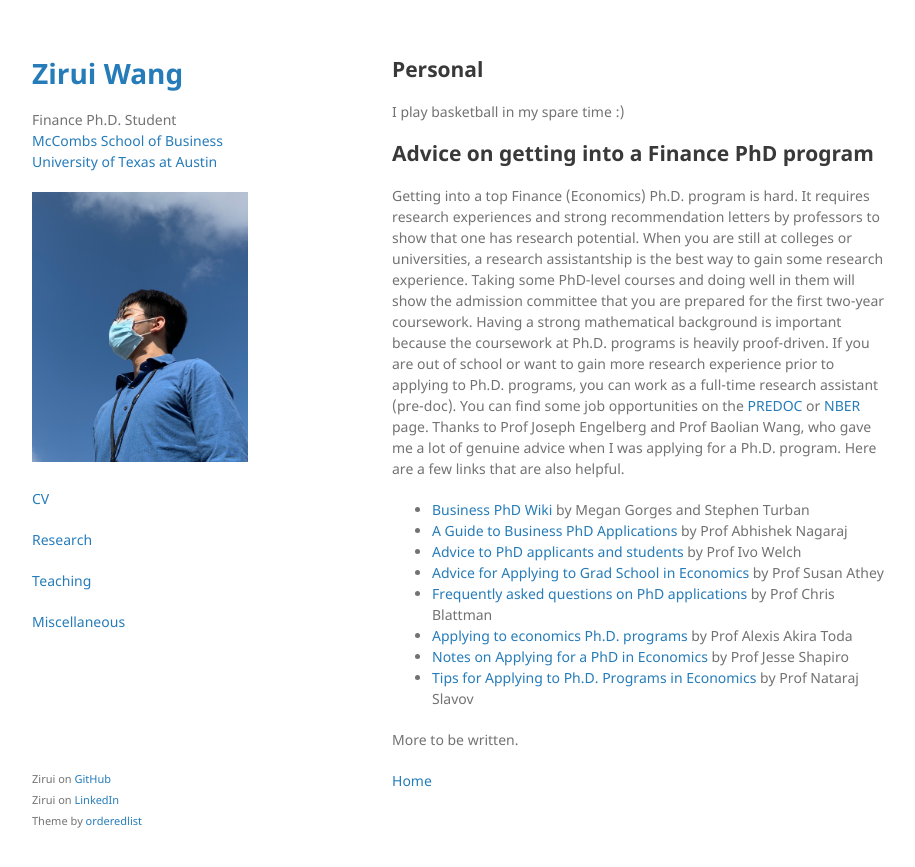
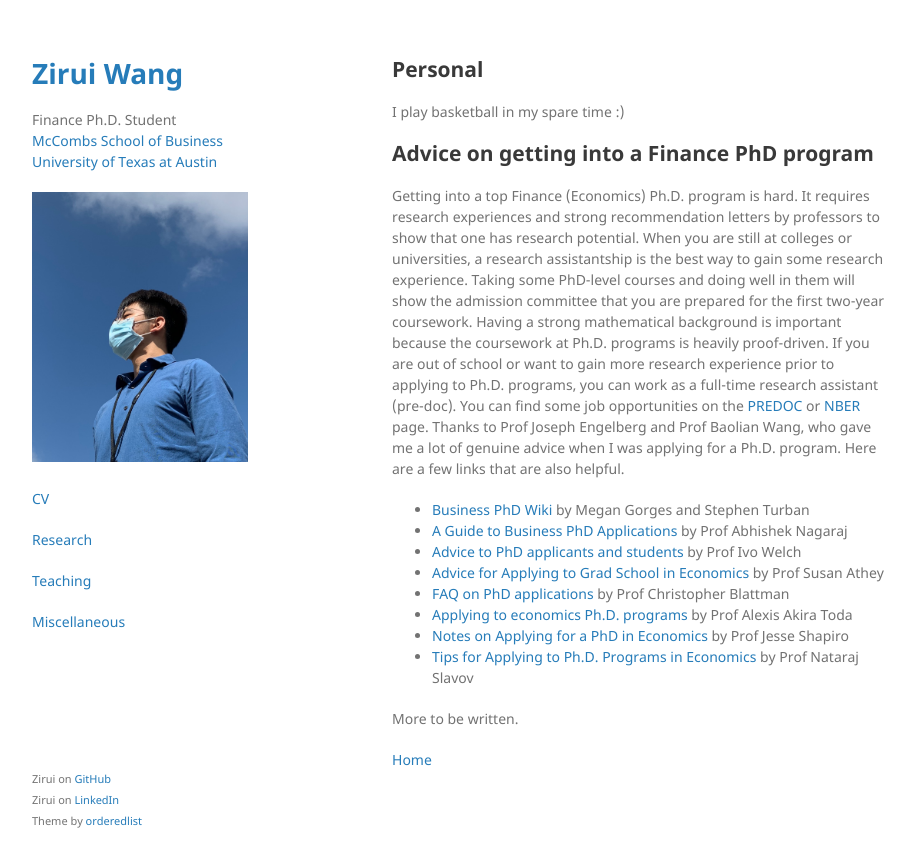
Before and after one commit to HarrisonZiruiWang/HarrisonZiruiWang.github.io, a Jekyll site: the page built from misc.md, in a window 1280 px wide. Shown: the top 867 px of the page, without its empty margins (178-1093 px from the left). Built offline with Jekyll 4.4.1, drawn with Linux system fonts in a browser that asks for light colours; our own code applies the rules of GitHub Pages for plain Markdown files.

Commit message:
Update misc.md

```diff
--- a/misc.md
+++ b/misc.md
@@ -14,7 +14,7 @@ Getting into a top Finance (Economics) Ph.D. program is hard. It requires resear
 *   <a href="https://abhishekn.com/files/phdguide.pdf" target="_black">A Guide to Business PhD Applications</a> by Prof Abhishek Nagaraj
 *   <a href="https://www.ivo-welch.info/teaching/advicephd.html" target="_black">Advice to PhD applicants and students</a> by Prof Ivo Welch
 *   <a href="https://athey.people.stanford.edu/professional-advice" target="_black">Advice for Applying to Grad School in Economics</a> by Prof Susan Athey
-*   <a href="https://chrisblattman.com/about/contact/gradschool/" target="_black">Frequently asked questions on PhD applications</a> by Prof Chris Blattman
+*   <a href="https://chrisblattman.com/about/contact/gradschool/" target="_black">FAQ on PhD applications</a> by Prof Christopher Blattman
 *   <a href="https://alexisakira.github.io/misc/apply-econphd" target="_black">Applying to economics Ph.D. programs</a> by Prof Alexis Akira Toda
 *   <a href="https://www.brown.edu/Research/Shapiro/pdfs/phdnotes.pdf" target="_black">Notes on Applying for a PhD in Economics</a> by Prof Jesse Shapiro
 *   <a href="http://www.sitaslavov.com/home/advice" target="_black">Tips for Applying to Ph.D. Programs in Economics</a> by Prof Nataraj Slavov
```
